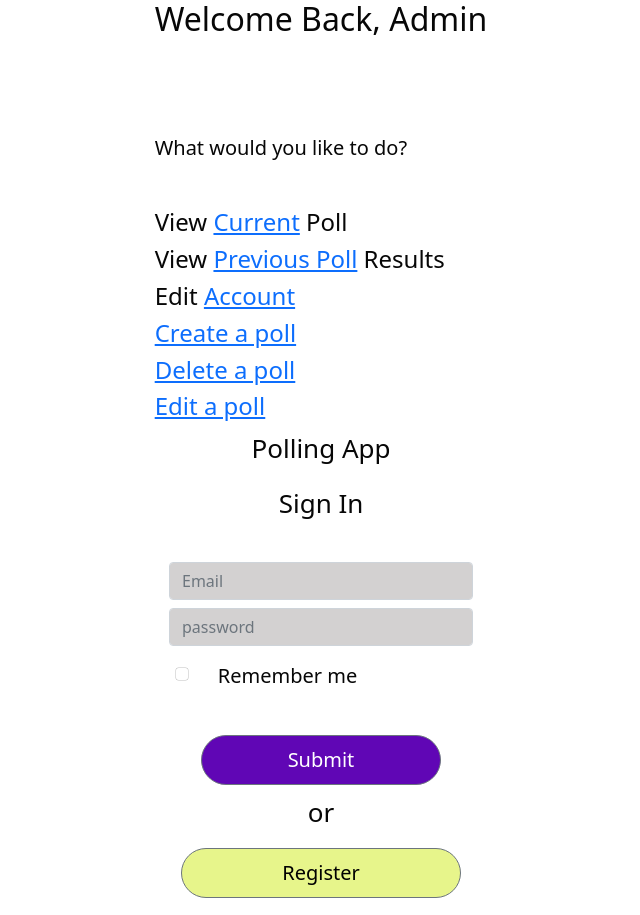
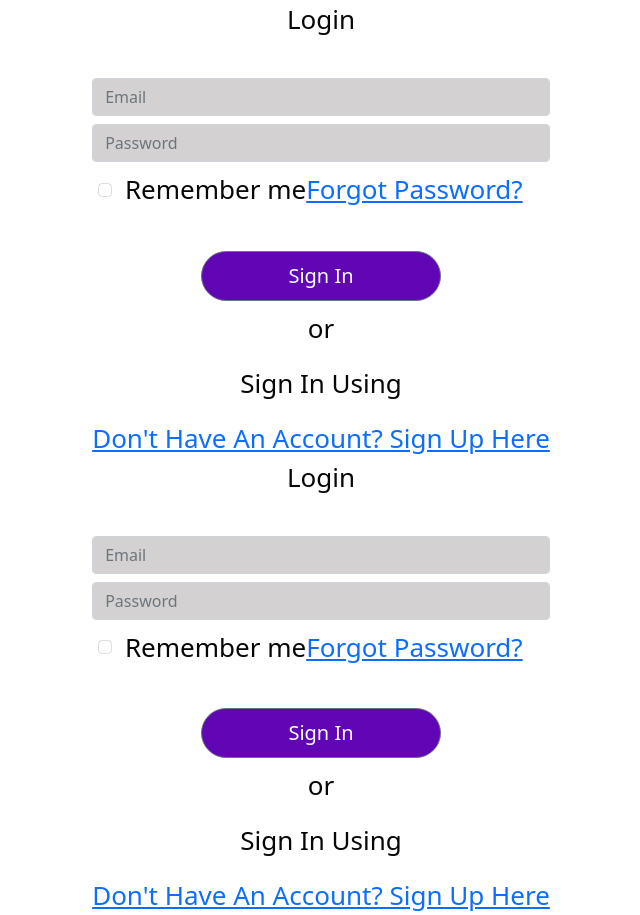
Before and after one commit to pancakeparfait/Polling-App, a React (Create React App) app: page /signin in a window 1280 px wide. Shown: the whole page, without its empty margins (319-959 px from the left). Built offline with nearby package versions, Linux system fonts and the light colour scheme.

Commit message:
JS code completed for signin, created a toggle feature so user can go directly to signup page, working on JSX portion of signin & signup

```diff
--- a/src/App.js
+++ b/src/App.js
@@ -17,9 +17,9 @@ function App() {
 
         <div>
           {/* <SignUp /> */}
-          {/* <SignIn /> */}
+          <SignIn />
           {/* <AdminSignUP /> */}
-          <AdminWelcomePage />
+          {/* <AdminWelcomePage /> */}
           {/* <UserWelcomePage /> */}
           {/* <CreatePollQuestions /> */}
         </div>
--- a/src/Components/User/SignIn.js
+++ b/src/Components/User/SignIn.js
@@ -1,20 +1,54 @@
-import React, { Component } from 'react';
-import { Button, Col, FormGroup, Label, Input } from 'reactstrap';
-import { createAuthIdentity, getHomePage } from '../../Common/Utility';
+import React, { useState } from "react";
+import { Button, Col, FormGroup, Label, Input } from "reactstrap";
+import { createAuthIdentity, getHomePage } from "../../Common/Utility";
 
-class SignIn extends Component {
-  constructor(props) {
-    super(props);
-    this.state = {
-      signInData: {
-        email: '',
-        password: '',
-      },
-    };
+// class SignIn extends React.Component {
+//   constructor(props) {
+//     super(props)
+//     this.state = {
+//       signInData: {
+//         email: '',
+//         password: '',
+//       },
+//     };
+//   }
+
+const SignIn = (props) => {
+  const [email, setEmail] = useState("");
+  const [password, setPassword] = useState("");
+  const [username, setUsername] = useState("");
+
+
+
+  const [login, setLogin] = useState(true);
+
+  const loginToggle = () => {
+    setLogin(!login)
   }
 
-  handleSubmit = (event) => {
-    event.preventDefault();
+  const handleSubmit = (e) => {
+    e.preventDefault();
+
+    const url = `http:localhost:3000/user/${login ? "login" : "signup"}`;
+
+    const body = {
+      email: email,
+      password: password,
+      username: username
+    };
+
+    fetch(url, {
+      method: "POST",
+      headers: {
+        "Content-Type": "application/json",
+      },
+      body: JSON.stringify(body),
+    })
+      .then(r => r.json())
+      .then(rObj =>
+        props.updateToken(rObj.sessionToken, rObj.user.id));
+  }
+
 
   //   const API_URL = `${Base_API_URL}/user/login`
 
@@ -40,39 +74,62 @@ class SignIn extends Component {
   //         }
 
   //     })
-  };
 
-  handleChange = (event) => {
-    const { currentTarget: targetElement } = event;
-    const value = targetElement.value;
-    const signInData = { ...this.state.signInData };
-    signInData[targetElement.name] = value;
-    this.setState({ signInData });
-  };
+  // handleChange = (event) => {
+  //   const { currentTarget: targetElement } = event;
+  //   const value = targetElement.value;
+  //   const signInData = { ...this.state.signInData };
+  //   signInData[targetElement.name] = value;
+  //   this.setState({ signInData });
+  // };
 
-  render() {
-    const { signInData } = this.state;
+  // render() {
+  //   const { signInData } = this.state;
+
+  const signupField = () => {
+    if (login) {
+      return null;
+    } else {
       return (
-      <React.Fragment>
-          <p className="text-center">
-          Polling App
-        </p>
-        <header className="sub-title">Sign In</header>
+        <Col>
+          <FormGroup>
+
+            <Input
+              type="username"
+              className="mb-2"
+              name="username"
+              id="exampleUsername"
+              placeholder="Username"
+              value={username}
+              onChange={e => setUsername(e.target.value)}
+
+            />
+          </FormGroup>
+        </Col>
+      )
+    }
+  }
+
+  return (
+    <div className = "mainDiv">
+      <header className="sub-title">{login ? 'Login' : "Sign Up"}</header>
       <br />
-
       <div>
         <form>
           <Col>
             <FormGroup>
+
               <Input
                 type="email"
-                  name="email"
+                name= "email"
                 id="exampleEmail"
                 placeholder="Email"
-                  value={this.state.signInData.email}
+                value={email}
+                onChange={e => setEmail(e.target.value)}
                 className="mb-2"
               />
             </FormGroup>
+
           </Col>
           <Col>
             <FormGroup>
@@ -81,38 +138,53 @@ class SignIn extends Component {
                 name="password"
                 id="examplePassword"
                 className="mb-2"
-                  placeholder="password"
-                  value={signInData.password}
+                placeholder="Password"
+                value={password}
+                onChange={e => setPassword(e.target.value)}
               />
+              {signupField()}
             </FormGroup>
           </Col>
+
           <Label check>
             <Input
               type="checkbox"
               className="custom-control custom-checkbox mb-5"
               id="checkbox-3"
-              />{' '}
-              <span className="small-text p-3">Remember me</span>
+            />{" "}
+            <span className="remeberMe">Remember me</span>
           </Label>
+          <a href="#">Forgot Password?</a>
           <br />
+
 
           <div class="container">
             <div class="row">
               <div class="col text-center">
-                  <Button className="btn btn-default btn-lg btn-submit mb-2">Submit</Button>
+                <Button
+                  className="btn btn-default btn-lg btn-submit mb-2"
+                  type="submit"
+                  onClick={handleSubmit}
+                >
+                  Sign In
+                </Button>
                 <br />
                 <p>or</p>
-                  <Button block className="btn btn-default btn-lg btn-register">Register</Button>
+                <p className="signInUsing">Sign In Using</p>
               </div>
             </div>
           </div>
+        </form>
+        <a href = "#" onClick={loginToggle}>
+          {login
+            ? "Don't Have An Account? Sign Up Here"
+            : "Already Have An Account? Log In Here"}
+        </a>
+
+      </div>
+      </div>
+  );
+};
 
 
-          </form>
-        </div>
-      </React.Fragment>
-    );
-  }
-}
-
 export default SignIn;
```
Also changed, not shown: package.json (+7 -0 lines), 1 other file (tests, documents, lock files or other folders). Lines whose indentation alone changed are shown as unchanged.
